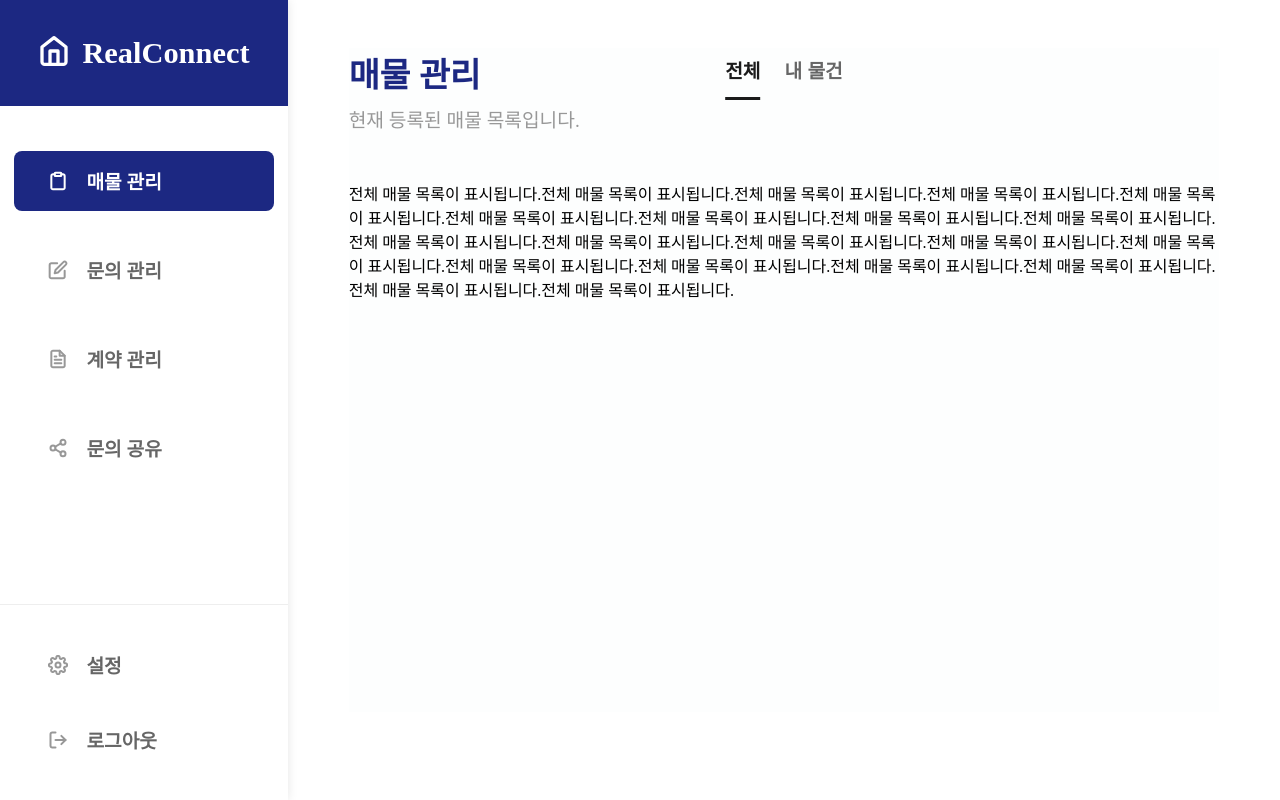
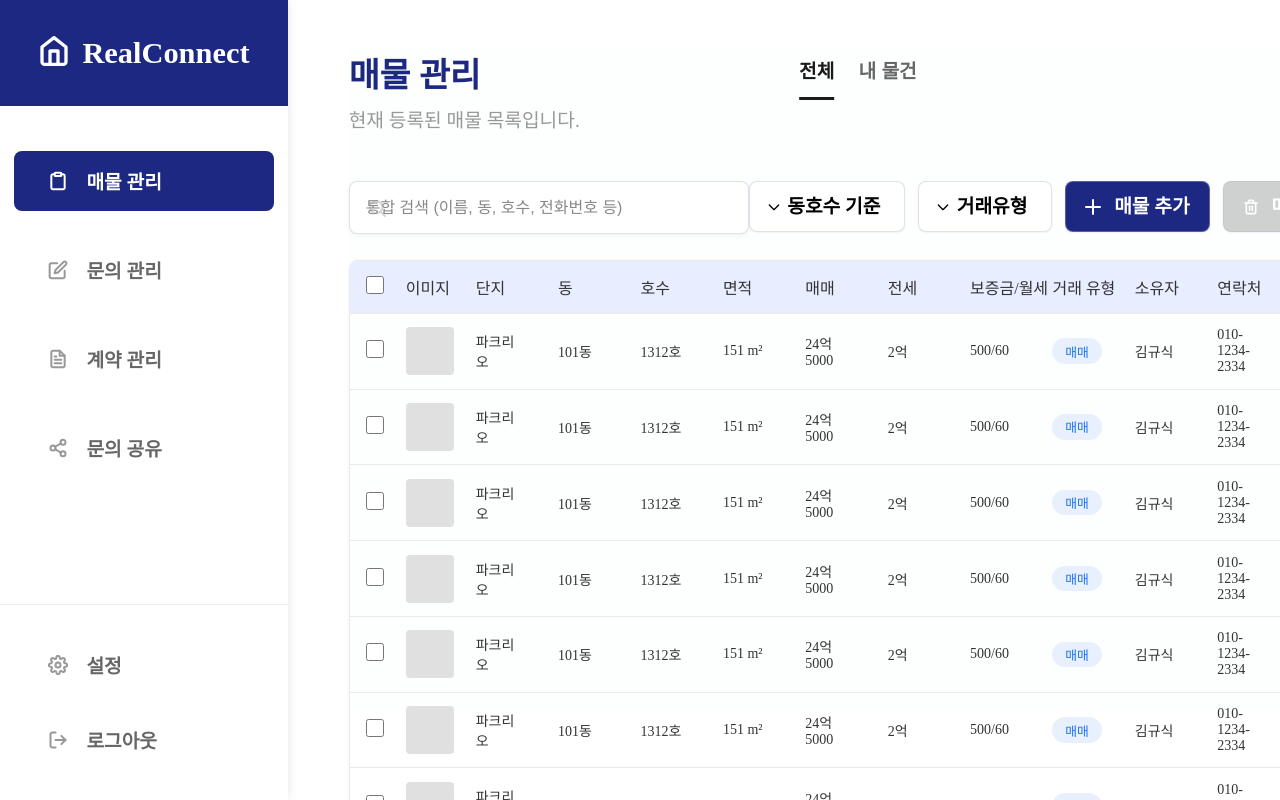
Before and after one commit to RealConnect-Start-up-Capstone-Design2/FE, a React (Vite) app in the folder realconnect/: page /properties in a window 1280 px wide. Built offline with nearby package versions, Linux system fonts and the light colour scheme.

Commit message:
Feat : 컴포넌트 결합 및 레이아웃 조정

```diff
--- a/realconnect/src/pages/properties.jsx
+++ b/realconnect/src/pages/properties.jsx
@@ -1,10 +1,157 @@
 import React, { useState } from "react";
+
+// 컴포넌트 불러오기
+import Search from "../components/search/search";
+import SortBy from "../components/sortButtons/sortBy";
+import TransactionType from "../components/sortButtons/transactionType";
+import AddProperty from "../components/addProperrty/addProperty";
+import DeleteProperty from "../components/deleteProperty/deleteProperty";
+import PropertyTable from "../components/PropertyTable/PropertyTable";
 
 const Properties = () => {
   const [activeView, setActiveView] = useState("전체");
 
+  // 샘플 데이터
+  const allProperties = [
+    {
+      id: 1,
+      image: null,
+      complex: "파크리오",
+      building: "101동",
+      unit: "1312호",
+      area: "151 m²",
+      sellPrice: "24억 5000",
+      deposit: "2억",
+      rentDeposit: "500",
+      monthlyRent: "60",
+      transactionType: "매매",
+      owner: "김규식",
+      contact: "010-1234-2334",
+      status: "개약전",
+    },
+    {
+      id: 2,
+      image: null,
+      complex: "파크리오",
+      building: "101동",
+      unit: "1312호",
+      area: "151 m²",
+      sellPrice: "24억 5000",
+      deposit: "2억",
+      rentDeposit: "500",
+      monthlyRent: "60",
+      transactionType: "매매",
+      owner: "김규식",
+      contact: "010-1234-2334",
+      status: "개약완료",
+    },
+    {
+      id: 3,
+      image: null,
+      complex: "파크리오",
+      building: "101동",
+      unit: "1312호",
+      area: "151 m²",
+      sellPrice: "24억 5000",
+      deposit: "2억",
+      rentDeposit: "500",
+      monthlyRent: "60",
+      transactionType: "매매",
+      owner: "김규식",
+      contact: "010-1234-2334",
+      status: "개약전",
+    },
+    {
+      id: 4,
+      image: null,
+      complex: "파크리오",
+      building: "101동",
+      unit: "1312호",
+      area: "151 m²",
+      sellPrice: "24억 5000",
+      deposit: "2억",
+      rentDeposit: "500",
+      monthlyRent: "60",
+      transactionType: "매매",
+      owner: "김규식",
+      contact: "010-1234-2334",
+      status: "개약전",
+    },
+    {
+      id: 5,
+      image: null,
+      complex: "파크리오",
+      building: "101동",
+      unit: "1312호",
+      area: "151 m²",
+      sellPrice: "24억 5000",
+      deposit: "2억",
+      rentDeposit: "500",
+      monthlyRent: "60",
+      transactionType: "매매",
+      owner: "김규식",
+      contact: "010-1234-2334",
+      status: "개약전",
+    },
+    {
+      id: 6,
+      image: null,
+      complex: "파크리오",
+      building: "101동",
+      unit: "1312호",
+      area: "151 m²",
+      sellPrice: "24억 5000",
+      deposit: "2억",
+      rentDeposit: "500",
+      monthlyRent: "60",
+      transactionType: "매매",
+      owner: "김규식",
+      contact: "010-1234-2334",
+      status: "개약완료",
+    },
+    {
+      id: 7,
+      image: null,
+      complex: "파크리오",
+      building: "101동",
+      unit: "1312호",
+      area: "151 m²",
+      sellPrice: "24억 5000",
+      deposit: "2억",
+      rentDeposit: "500",
+      monthlyRent: "60",
+      transactionType: "매매",
+      owner: "김규식",
+      contact: "010-1234-2334",
+      status: "개약완료",
+    },
+    {
+      id: 8,
+      image: null,
+      complex: "파크리오",
+      building: "101동",
+      unit: "1312호",
+      area: "151 m²",
+      sellPrice: "24억 5000",
+      deposit: "2억",
+      rentDeposit: "500",
+      monthlyRent: "60",
+      transactionType: "매매",
+      owner: "김규식",
+      contact: "010-1234-2334",
+      status: "개약완료",
+    },
+  ];
+
+  // 내 물건 데이터 (전체 중 일부)
+  const myProperties = allProperties.slice(0, 2);
+
   const handleViewChange = (view) => {
     setActiveView(view);
+  };
+
+  const handleSearch = (searchTerm) => {
+    console.log(searchTerm);
   };
 
   return (
@@ -30,24 +177,30 @@ const Properties = () => {
           </button>
         </div>
       </div>
-
+      <div
+        style={{
+          display: "flex",
+          justifyContent: "space-between",
+          width: "100%",
+          marginBottom: "1.6rem",
+        }}
+      >
+        <div style={{ width: "400px" }}>
+          <Search onSearch={handleSearch} />
+        </div>
+        <div style={{ display: "flex", gap: "0.8rem" }}>
+          <SortBy />
+          <TransactionType />
+          <AddProperty />
+          <DeleteProperty />
+        </div>
+      </div>
       {/* 매물 컨텐츠 */}
       <div className="properties_content">
         {activeView === "전체" ? (
-          <div>
-            전체 매물 목록이 표시됩니다.전체 매물 목록이 표시됩니다.전체 매물
-            목록이 표시됩니다.전체 매물 목록이 표시됩니다.전체 매물 목록이
-            표시됩니다.전체 매물 목록이 표시됩니다.전체 매물 목록이
-            표시됩니다.전체 매물 목록이 표시됩니다.전체 매물 목록이
-            표시됩니다.전체 매물 목록이 표시됩니다.전체 매물 목록이
-            표시됩니다.전체 매물 목록이 표시됩니다.전체 매물 목록이
-            표시됩니다.전체 매물 목록이 표시됩니다.전체 매물 목록이
-            표시됩니다.전체 매물 목록이 표시됩니다.전체 매물 목록이
-            표시됩니다.전체 매물 목록이 표시됩니다.전체 매물 목록이
-            표시됩니다.전체 매물 목록이 표시됩니다.
-          </div>
+          <PropertyTable properties={allProperties} />
         ) : (
-          <div>내 물건 목록이 표시됩니다.</div>
+          <PropertyTable properties={myProperties} />
         )}
       </div>
     </div>
```
